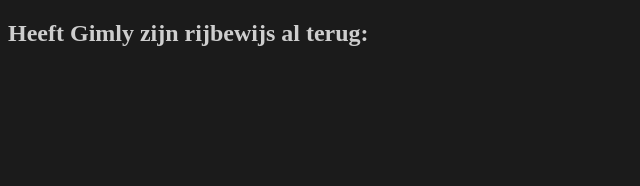
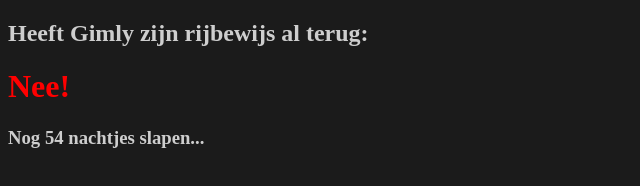
Before and after one commit to CrustaShrimp/Motorfietsen, a plain HTML site: page index.html in a window 1280 px wide. Shown: the whole page, without its empty margins (0-640 px from the left). Drawn offline with Linux system fonts and the light colour scheme.

Commit message:
Update index.html
add initial call to eliminate the delay

```diff
--- a/index.html
+++ b/index.html
@@ -44,6 +44,8 @@
 			document.querySelector('#answer').style.color = "green";
 		}
       }
+      // call initially:
+      updateDateTime();
       // call the `updateDateTime` function every minute
       setInterval(updateDateTime, 60000);
     </script>
```
